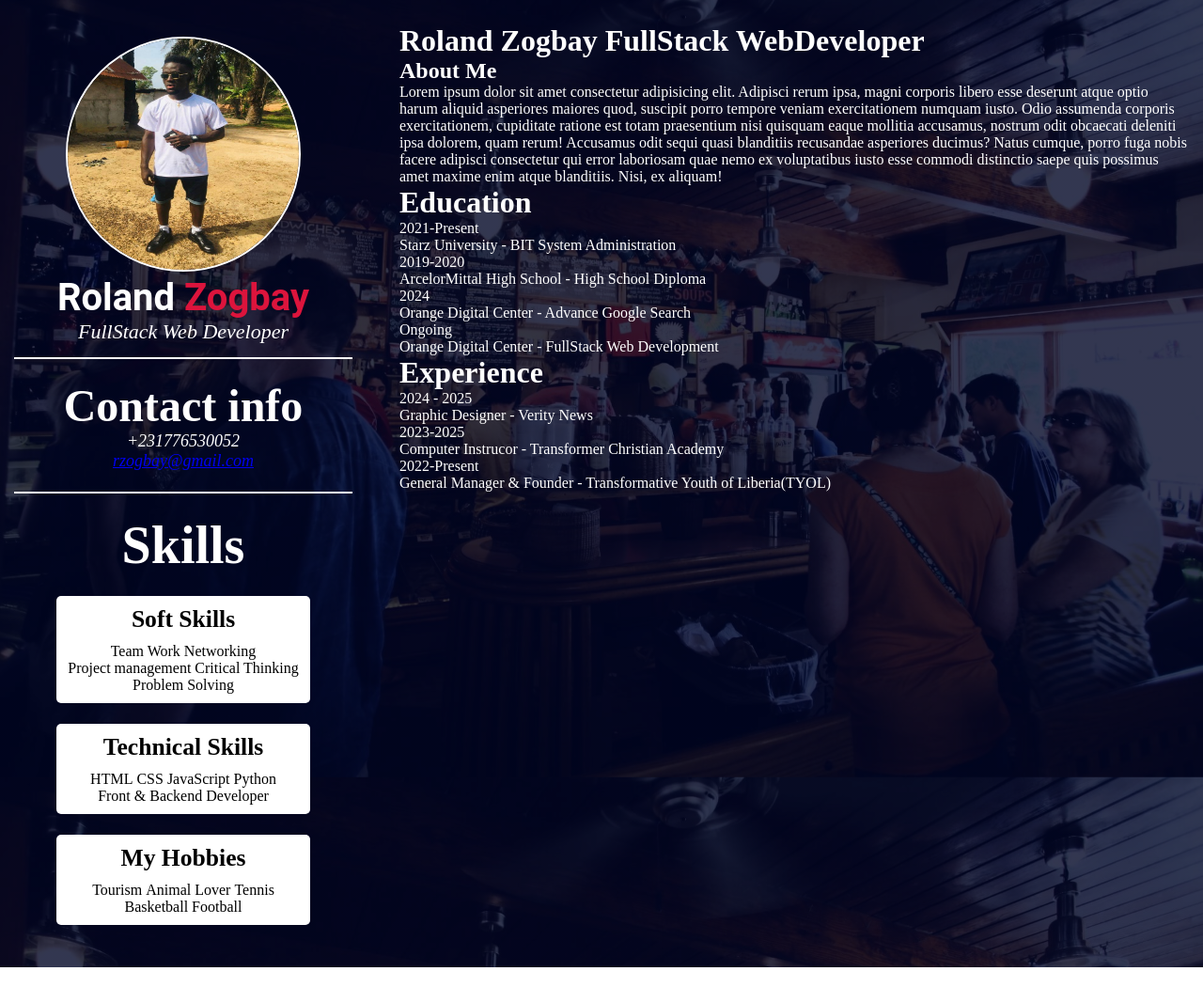
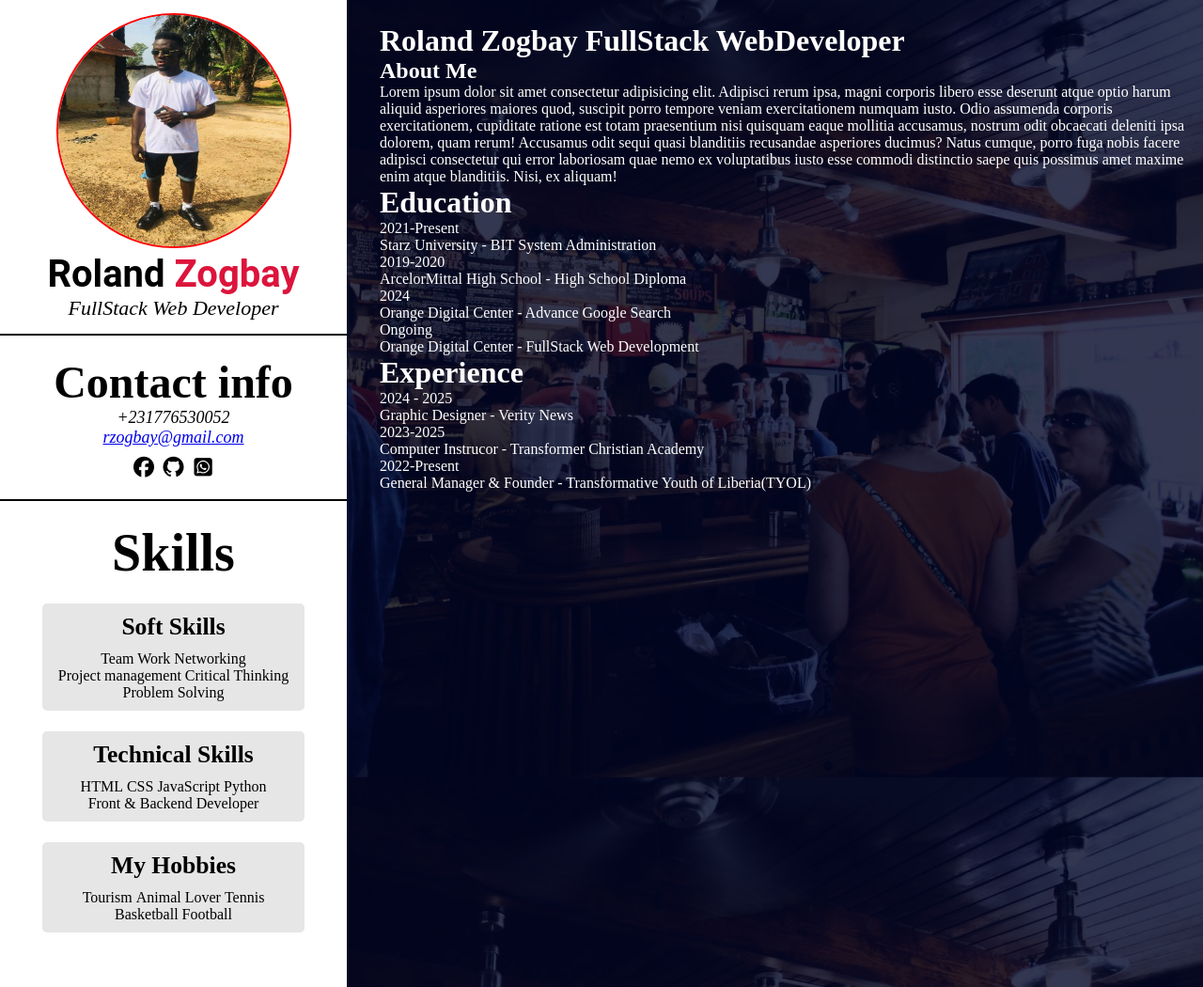
Before and after one commit to Rolandzogbay/ResumeWebsite, a plain HTML site: page index.html in a window 1280 px wide. Shown: the whole page at 94% size. Before the commit the page ends 1029 px from the top, so only its background shows below. Drawn offline with Linux system fonts and the light colour scheme.

Commit message:
Updated Css and HTML files

```diff
--- a/index.html
+++ b/index.html
@@ -14,6 +14,9 @@
 
     <!-- Link to custom css file -->
     <link rel="stylesheet" href="style.css">
+
+    <!-- Fontawesome Link -->
+    <link rel="stylesheet" href="https://cdnjs.cloudflare.com/ajax/libs/font-awesome/7.0.1/css/all.min.css" integrity="sha512-2SwdPD6INVrV/lHTZbO2nodKhrnDdJK9/kg2XD1r9uGqPo1cUbujc+IYdlYdEErWNu69gVcYgdxlmVmzTWnetw==" crossorigin="anonymous" referrerpolicy="no-referrer" />
 </head>
 <body>
     <div class="container">
@@ -27,6 +30,11 @@
                 <h2>Contact info</h2>
                 <p>+231776530052</p>
                 <p><a href="malto:rzogbay@gmail.com">rzogbay@gmail.com</a></p>
+                <span class="social-link">
+                    <i class="fa-brands fa-facebook"></i>
+                    <i class="fa-brands fa-github"></i>
+                    <i class="fa-brands fa-square-whatsapp"></i>
+                </span>
             </div>
             <div class="bottom-content">
                 <h1>Skills</h1>
--- a/style.css
+++ b/style.css
@@ -29,6 +29,10 @@ body{
 /* General rules end */
 .left-content{
     width: 30%;
+    height: 1050px;
+    background-color: #fff;
+    color: #000;
+    margin: 0;
 }
 .main-content{
     width: 70%;
@@ -37,12 +41,12 @@ body{
     border-radius: 50%;
     width: 250px;
     height: 250px;
-    border: 2px solid rgb(255, 255, 255);
+    border: 2px solid rgb(253, 0, 0);
 
 }
 .top-content{
     padding: 14px;
-    border-bottom: 2px solid white;
+    border-bottom: 2px solid rgb(0, 0, 0);
 }
 .top-content h1{
     font-size: 2.5rem;
@@ -57,7 +61,7 @@ body{
 }
 .middle-content{
     padding: 22px;
-    border-bottom: 2px solid #fff;
+    border-bottom: 2px solid #000000;
 }
 .middle-content h2{
     font-size: 3rem;
@@ -83,7 +87,7 @@ ul li, ol li{
 .soft-skills, .technical-skills, .hobbies{
     padding: 10px;
     margin: 22px;
-    background-color: white;
+    background-color: rgb(230, 230, 230);
     color: black;
     border-radius: 5px;
     cursor: pointer;
@@ -92,3 +96,11 @@ ul li, ol li{
 .soft-skills:hover, .technical-skills:hover, .hobbies:hover{
     transform: scale(1.05);
 }
+.social-link i{
+    font-size: 22px;
+    margin-top: 10px;
+    transition: .5s all ease-in-out;
+}
+.social-link i:hover{
+    color: rgb(255, 0, 0);
+}
```
